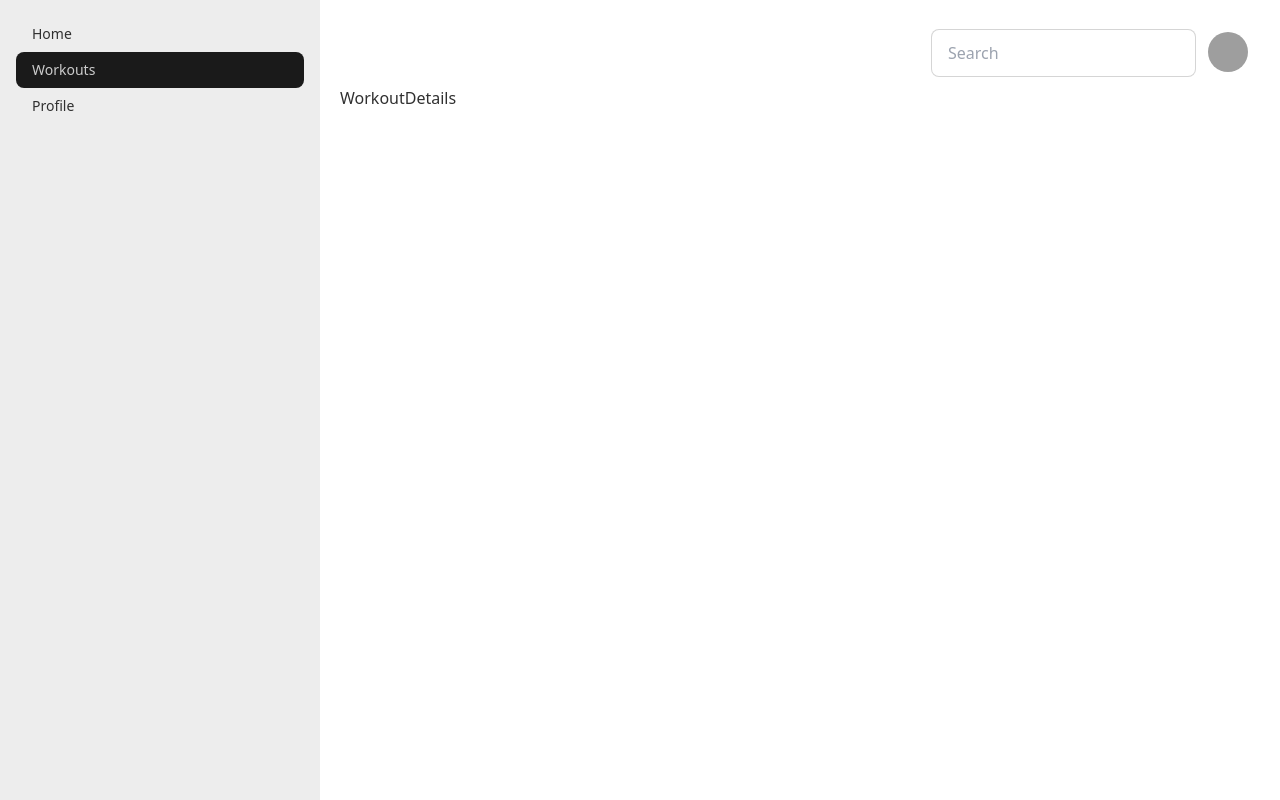
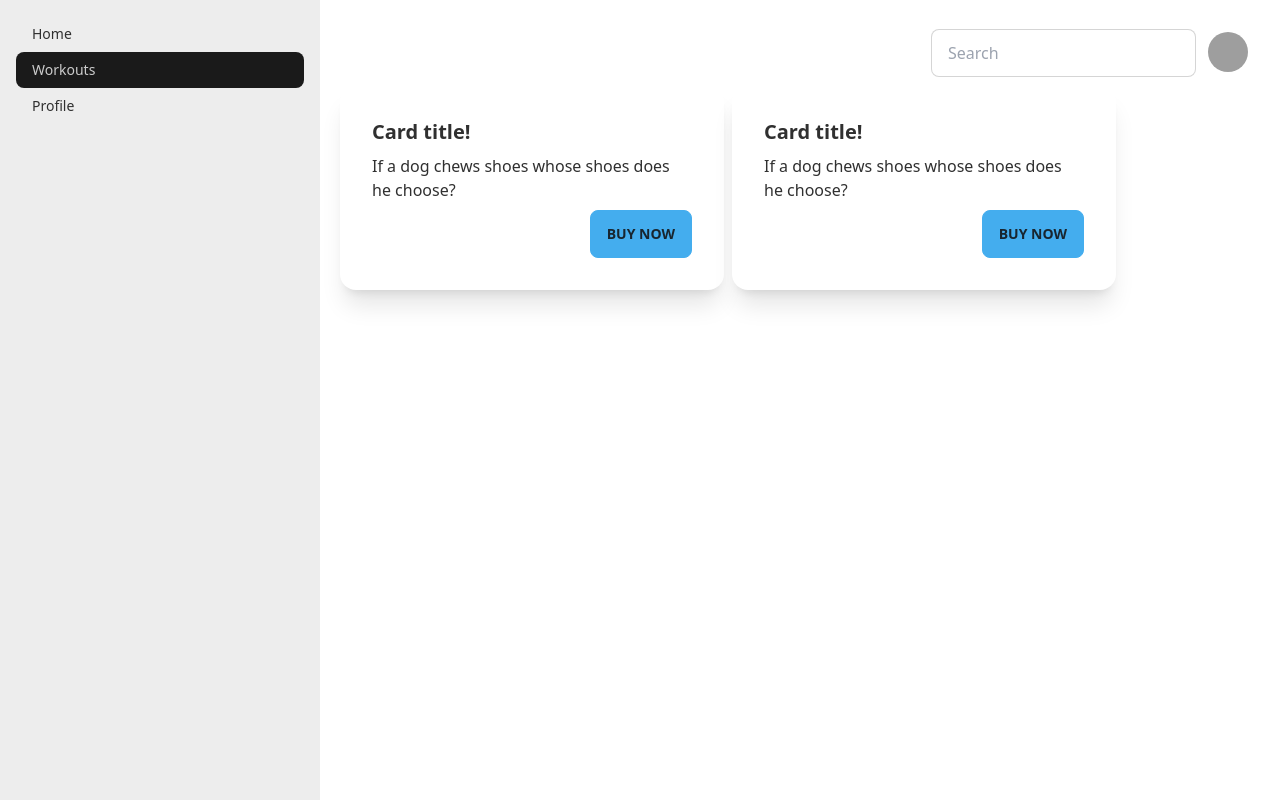
Before and after one commit to khaliltkhalil/strive, a React (Create React App) app: page /workouts/1 in a window 1280 px wide. Built offline with nearby package versions, Linux system fonts and the light colour scheme; data requests are answered from the project's data file; grey boxes are pictures that could not be loaded.

Commit message:
write WorkoutDetails component

```diff
--- /dev/null
+++ b/src/components/Exercise.js
@@ -0,0 +1,17 @@
+import React from "react";
+
+function Exercise({ exercise }) {
+  return (
+    <div className="card w-96 bg-base-100 shadow-xl">
+      <div className="card-body">
+        <h2 className="card-title">Card title!</h2>
+        <p>If a dog chews shoes whose shoes does he choose?</p>
+        <div className="card-actions justify-end">
+          <button className="btn btn-primary">Buy Now</button>
+        </div>
+      </div>
+    </div>
+  );
+}
+
+export default Exercise;
--- a/src/components/WorkoutDetails.js
+++ b/src/components/WorkoutDetails.js
@@ -1,8 +1,34 @@
-import React from "react";
+import React, { useState, useEffect } from "react";
 import { useParams } from "react-router-dom";
+import Exercise from "./Exercise";
 function WorkoutDetails() {
   const { id } = useParams();
-  return <div>WorkoutDetails</div>;
+  const [exercises, setExercises] = useState([]);
+  const [isLoading, setIsLoading] = useState(true);
+
+  useEffect(() => {
+    setIsLoading(true);
+    fetch(`http://localhost:3000/exercises/?workoutId=${id}`)
+      .then((res) => res.json())
+      .then((data) => {
+        setExercises(data);
+        setIsLoading(false);
+      });
+  }, []);
+
+  const renderedExercises = exercises.map((exercise) => (
+    <Exercise key={exercise.id} workout={exercise} />
+  ));
+
+  if (isLoading) {
+    return <div>Loading Workout Details...</div>;
+  }
+
+  return (
+    <div>
+      <div className="flex flex-wrap gap-2 w-full">{renderedExercises}</div>
+    </div>
+  );
 }
 
 export default WorkoutDetails;
```
